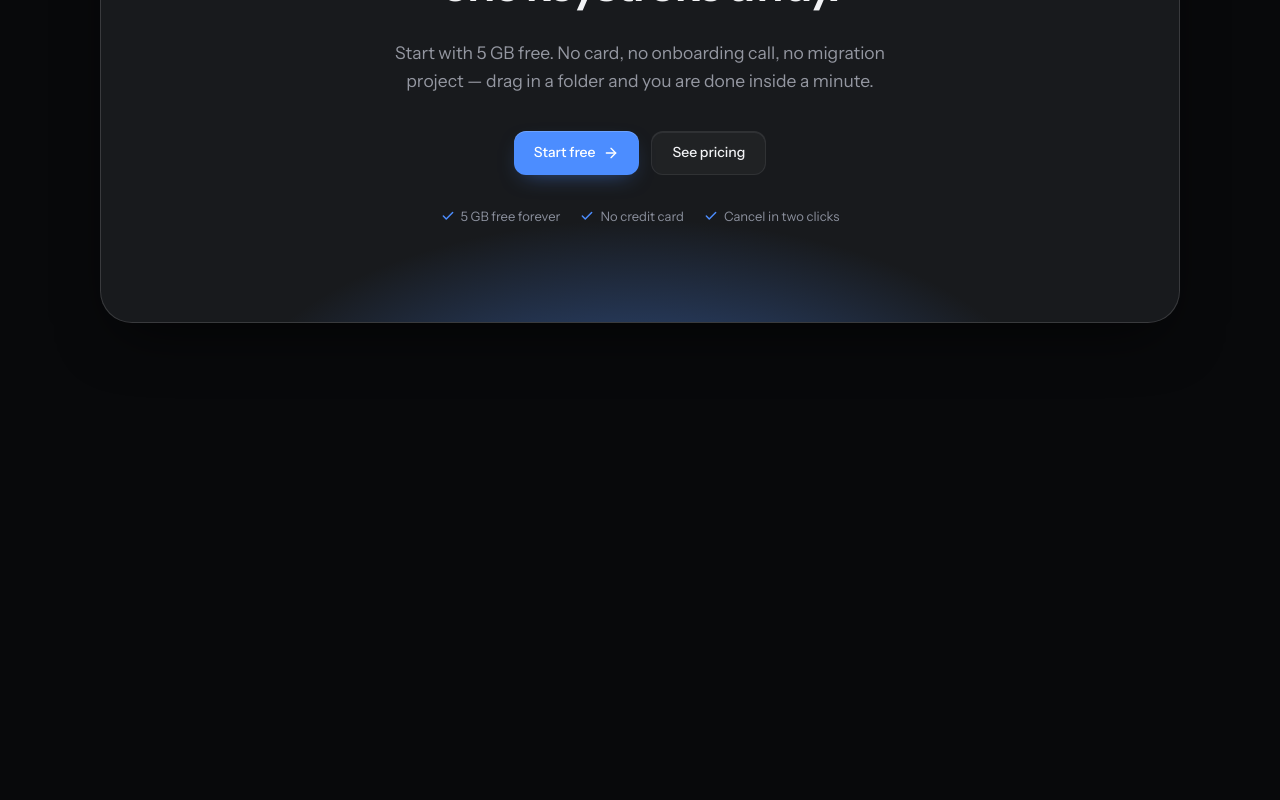
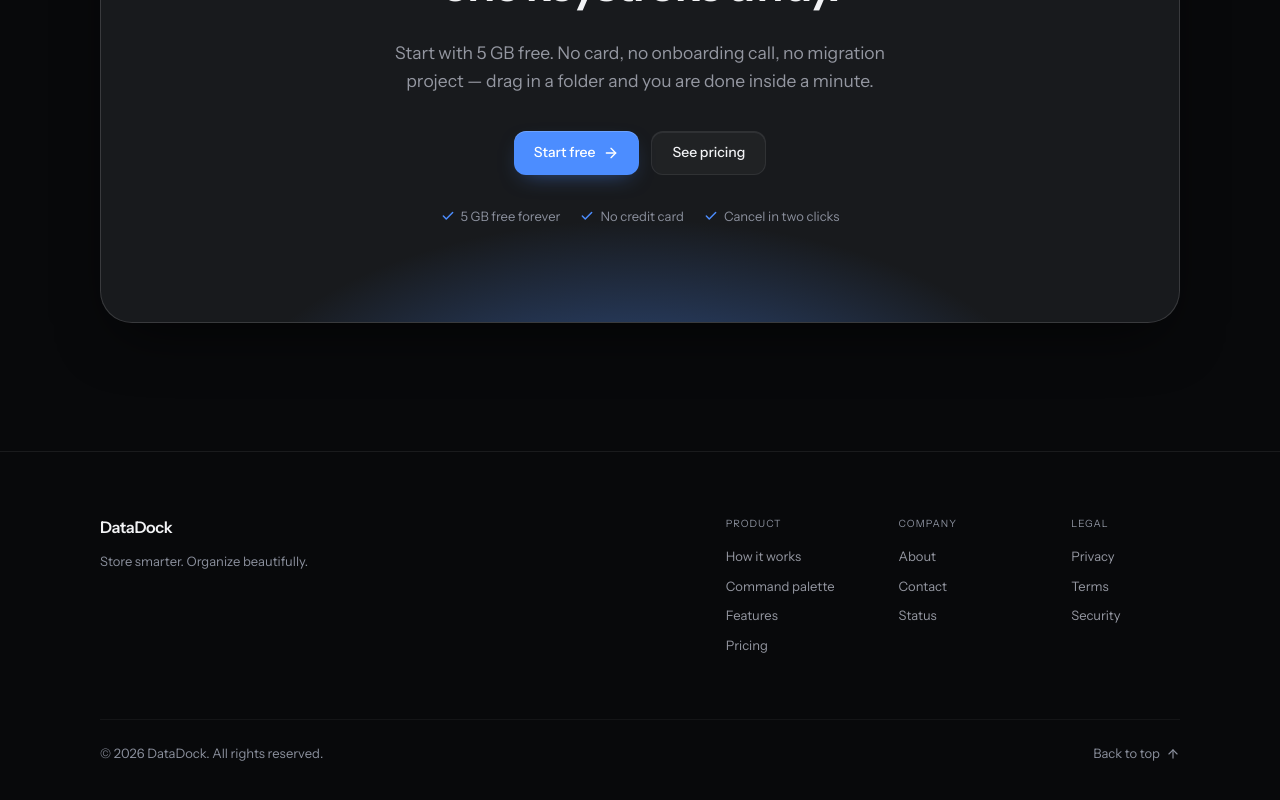
Before and after one commit to Kevin1skyrj/DataDock, a Next.js app in the folder client/: page / in a window 1280 px wide. Shown: the part 6009-6809 px from the top of the page. Before the commit the page ends 6460 px from the top, so only its background shows below. Built offline with nearby package versions, Linux system fonts and the light colour scheme.

Commit message:
footer section done

```diff
--- a/client/src/app/(marketing)/page.js
+++ b/client/src/app/(marketing)/page.js
@@ -5,6 +5,7 @@ import { Hero } from "@/components/landing/hero";
 import { HowItWorks } from "@/components/landing/how-it-works";
 import { Pricing } from "@/components/landing/pricing";
 import { ProductPreview } from "@/components/landing/product-preview";
+import { SiteFooter } from "@/components/landing/site-footer";
 import { SiteHeader } from "@/components/landing/site-header";
 
 export default function LandingPage() {
@@ -24,6 +25,8 @@ export default function LandingPage() {
         <Pricing />
         <FinalCta />
       </main>
+
+      <SiteFooter />
     </>
   );
 }
--- /dev/null
+++ b/client/src/components/landing/site-footer.jsx
@@ -0,0 +1,77 @@
+import { ArrowUp } from "lucide-react";
+
+import { FOOTER_NAV } from "@/constants/footer";
+
+/**
+ * The marketing footer.
+ *
+ * The one landing component with no "use client" and no animation. Nothing here
+ * needs state, a pointer or a scroll position, so it ships no JavaScript at all
+ * — which is also the honest answer to "should the footer animate": no.
+ *
+ * The year is resolved when the page is built. This route is statically
+ * prerendered, so it freezes until the next deploy; that is the usual trade for
+ * a static page, and the alternative — resolving it on the client — would cost
+ * a hydration boundary for a number nobody reads.
+ */
+const YEAR = new Date().getFullYear();
+
+export function SiteFooter() {
+  return (
+    <footer className="border-t border-line">
+      <div className="mx-auto max-w-page px-5 py-14 sm:px-10 sm:py-16">
+        <div className="grid gap-10 sm:grid-cols-2 sm:gap-12 lg:grid-cols-[minmax(0,1fr)_auto] lg:gap-24">
+          <div className="max-w-xs">
+            <a
+              href="#top"
+              className="text-xl font-semibold tracking-tight text-foreground transition-colors duration-200 ease-standard hover:text-foreground"
+            >
+              DataDock
+            </a>
+            <p className="mt-3 text-base leading-[1.6] text-dim">
+              Store smarter. Organize beautifully.
+            </p>
+          </div>
+
+          <nav
+            aria-label="Footer"
+            className="grid grid-cols-2 gap-x-8 gap-y-10 sm:grid-cols-3 sm:gap-x-12 lg:gap-x-16"
+          >
+            {FOOTER_NAV.map((group) => (
+              <div key={group.label}>
+                {/* A real heading, so the columns are landmarks a screen reader
+                    can jump between rather than three unlabelled lists. */}
+                <h2 className="text-2xs tracking-widest text-dim uppercase">{group.label}</h2>
+
+                <ul className="mt-4 flex flex-col gap-2.5">
+                  {group.links.map((link) => (
+                    <li key={link.href}>
+                      <a
+                        href={link.href}
+                        className="text-base text-muted-foreground transition-colors duration-200 ease-standard hover:text-foreground"
+                      >
+                        {link.label}
+                      </a>
+                    </li>
+                  ))}
+                </ul>
+              </div>
+            ))}
+          </nav>
+        </div>
+
+        <div className="mt-14 flex flex-col-reverse items-start gap-4 border-t border-line/70 pt-6 sm:mt-16 sm:flex-row sm:items-center sm:justify-between">
+          <p className="text-base text-dim">© {YEAR} DataDock. All rights reserved.</p>
+
+          <a
+            href="#top"
+            className="group inline-flex items-center gap-1.5 text-base text-dim transition-colors duration-200 ease-standard hover:text-foreground"
+          >
+            Back to top
+            <ArrowUp className="size-3.5 transition-transform duration-300 ease-out-expo group-hover:-translate-y-0.5" />
+          </a>
+        </div>
+      </div>
+    </footer>
+  );
+}
--- /dev/null
+++ b/client/src/constants/footer.js
@@ -0,0 +1,35 @@
+/**
+ * Footer navigation.
+ *
+ * Product links are in-page anchors because the sections exist; Company and
+ * Legal point at routes that still need building. Kept to three short columns
+ * on purpose — a footer's job is to answer "where is the legal page" and "what
+ * did I miss", not to re-sell the product one more time.
+ */
+export const FOOTER_NAV = [
+  {
+    label: "Product",
+    links: [
+      { label: "How it works", href: "#how" },
+      { label: "Command palette", href: "#command" },
+      { label: "Features", href: "#features" },
+      { label: "Pricing", href: "#pricing" },
+    ],
+  },
+  {
+    label: "Company",
+    links: [
+      { label: "About", href: "/about" },
+      { label: "Contact", href: "/contact" },
+      { label: "Status", href: "/status" },
+    ],
+  },
+  {
+    label: "Legal",
+    links: [
+      { label: "Privacy", href: "/privacy" },
+      { label: "Terms", href: "/terms" },
+      { label: "Security", href: "/security" },
+    ],
+  },
+];
```
